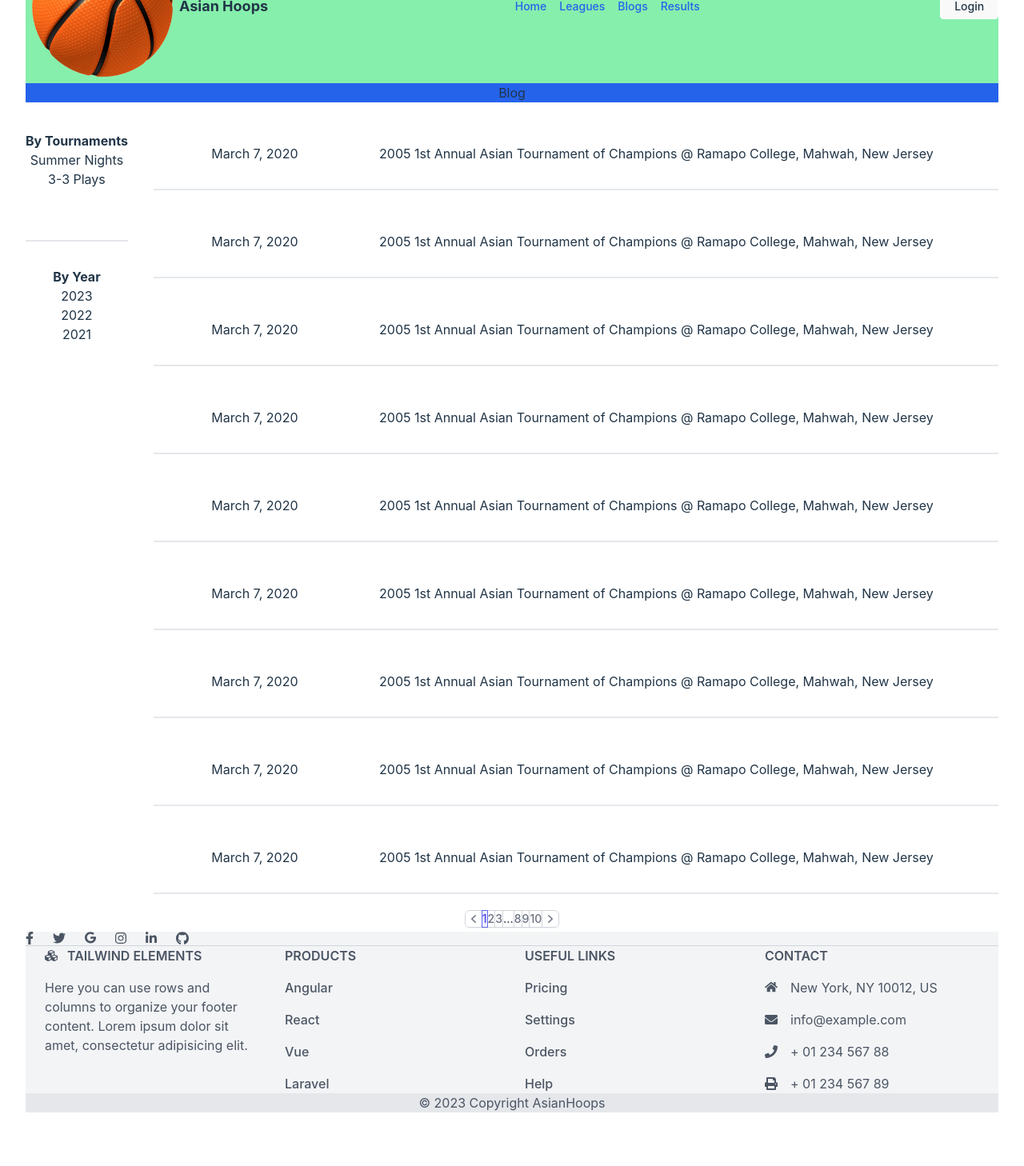
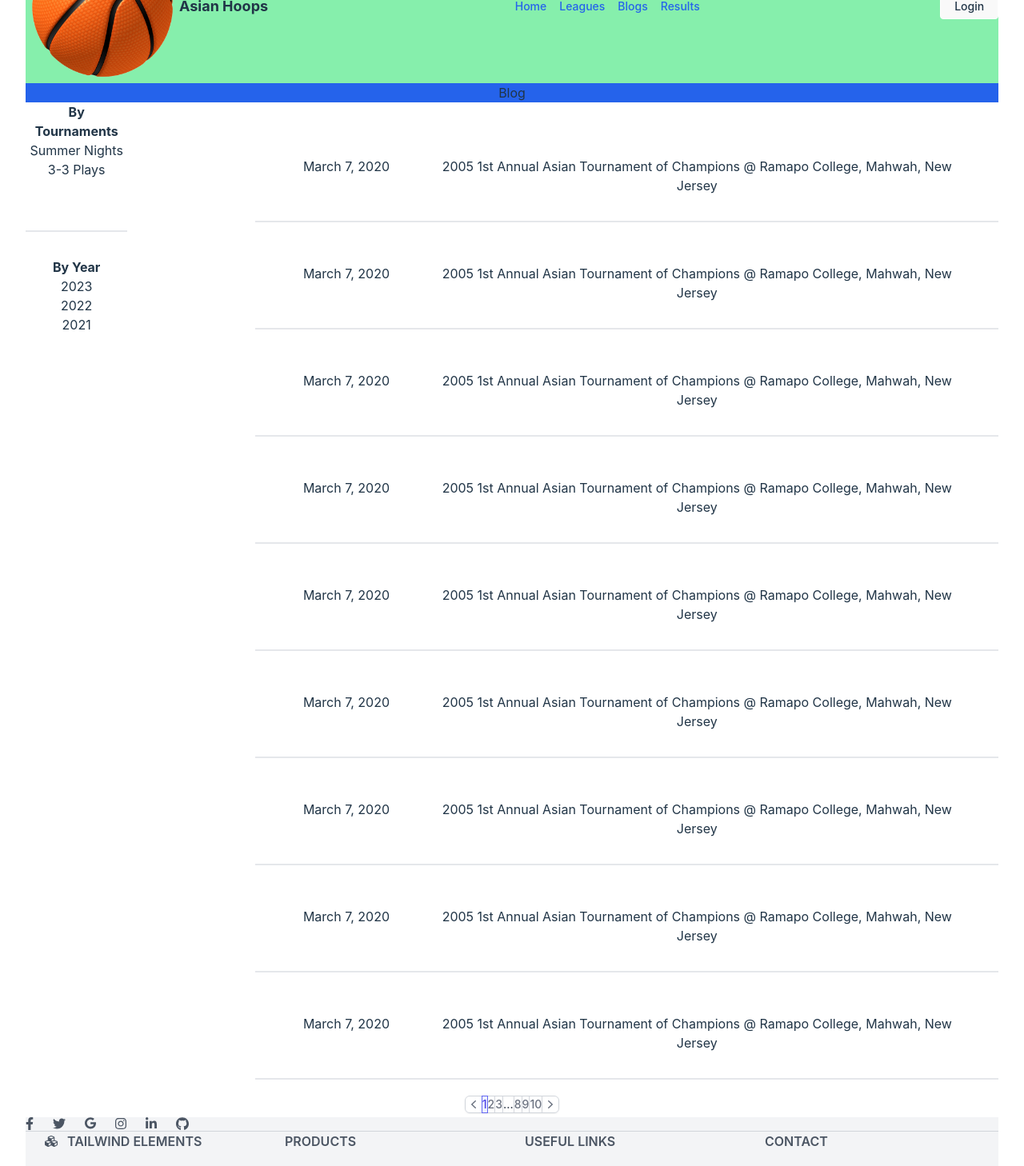
Before and after one commit to wthwang38/asianhoops, a React (Vite) app: page /blogs in a window 1280 px wide. Shown: the part 120-1578 px from the top of the page at 80% size. Before the commit the page ends 1543 px from the top, so only its background shows below. Built offline with nearby package versions, Linux system fonts and the light colour scheme.

Commit message:
side bar layout

```diff
--- a/src/Blogs.jsx
+++ b/src/Blogs.jsx
@@ -5,7 +5,8 @@ function Blogs(){
         Blog
       </div>
       <div className="all content">
-        <div className="side bar mt-4 w-100 sticky top-3 float-left">
+        <div className="flex">
+        <div className="side bar h-screen sticky top-10">
           <div className="border-b-2 pb-lg">
             <h2 className="font-bold">By Tournaments</h2>
             <p>Summer Nights</p>
@@ -17,6 +18,7 @@ function Blogs(){
           <p>2022</p>
           <p>2021</p>
         </div>
+
         <div className="main content mt-4 ml-40">
           <div className="grid grid-cols-5 gap-3 mt-5 mb-5 border-b-2 p-sm">
             <div className="date">
@@ -92,10 +94,13 @@ function Blogs(){
           </div>
         </div>
       </div>
+      </div>
+      <div className=" justify-between -space-x-px">
+
       <nav className="isolate inline-flex -space-x-px rounded-md shadow-sm" aria-label="Pagination">
         <a href="#" className="relative inline-flex items-center rounded-l-md border border-gray-300 bg-white px-2 py-2 text-sm font-medium text-gray-500 hover:bg-gray-50 focus:z-20">
           <span className="sr-only">Previous</span>
-          <svg className="h-5 w-5" xmlns="http://www.w3.org/2000/svg" viewBox="0 0 20 20" fill="currentColor" aria-hidden="true">
+          <svg className="h-5 w-5" viewBox="0 0 20 20" fill="currentColor" aria-hidden="true">
             <path fill-rule="evenodd" d="M12.79 5.23a.75.75 0 01-.02 1.06L8.832 10l3.938 3.71a.75.75 0 11-1.04 1.08l-4.5-4.25a.75.75 0 010-1.08l4.5-4.25a.75.75 0 011.06.02z" clip-rule="evenodd" />
           </svg>
         </a>
@@ -108,12 +113,13 @@ function Blogs(){
         <a href="#" className="relative inline-flex items-center border border-gray-300 bg-white px-4 py-2 text-sm font-medium text-gray-500 hover:bg-gray-50 focus:z-20">10</a>
         <a href="#" className="relative inline-flex items-center rounded-r-md border border-gray-300 bg-white px-2 py-2 text-sm font-medium text-gray-500 hover:bg-gray-50 focus:z-20">
           <span className="sr-only">Next</span>
-          <svg className="h-5 w-5" xmlns="http://www.w3.org/2000/svg" viewBox="0 0 20 20" fill="currentColor" aria-hidden="true">
+          <svg className="h-5 w-5"  viewBox="0 0 20 20" fill="currentColor" aria-hidden="true">
             <path fill-rule="evenodd" d="M7.21 14.77a.75.75 0 01.02-1.06L11.168 10 7.23 6.29a.75.75 0 111.04-1.08l4.5 4.25a.75.75 0 010 1.08l-4.5 4.25a.75.75 0 01-1.06-.02z" clip-rule="evenodd" />
           </svg>
         </a>
       </nav>
       </div>
+      </div>
     )
 }
 export default Blogs
--- a/src/Footer.jsx
+++ b/src/Footer.jsx
@@ -5,7 +5,7 @@ import { Routes, Route, useNavigate } from 'react-router-dom'
 
 function Footer() {
   return (
-    <footer className="text-center lg:text-left bg-gray-100 text-gray-600">
+    <footer className="text-center lg:text-left bg-gray-100 text-gray-600 relative bottom-0">
       <div className="flex justify-center items-center lg:justify-between p-6 border-b border-gray-300">
         <div className="flex justify-center">
           <a href="#!" className="mr-6 text-gray-600">
```
